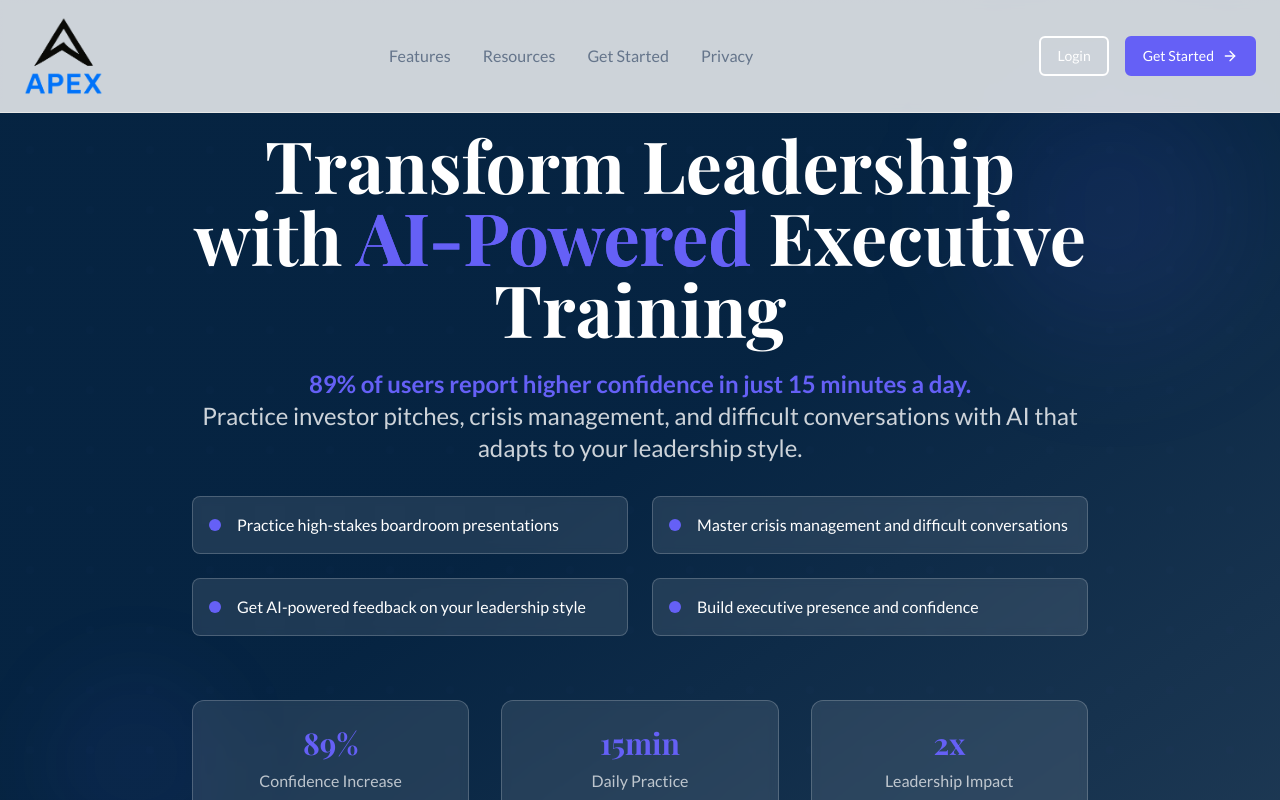
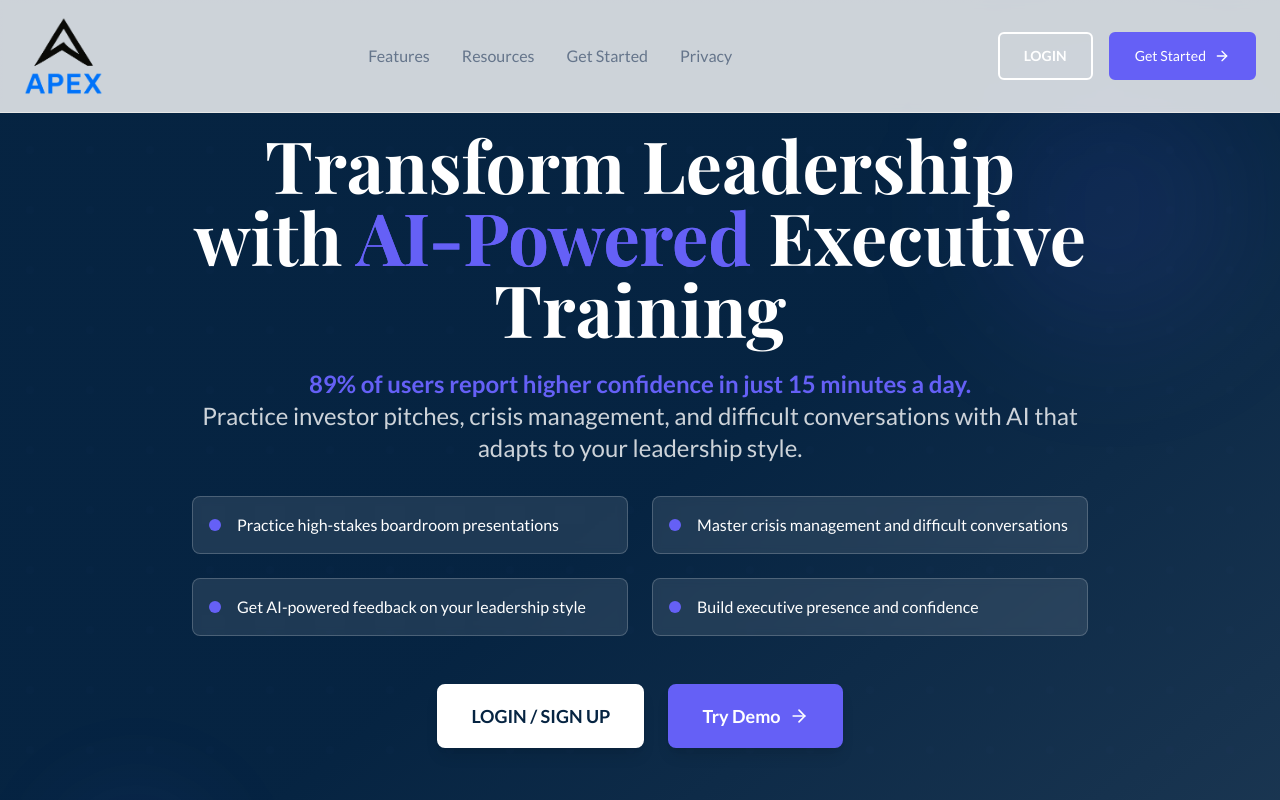
Before and after one commit to lumpkan4070/exec-edge-suite, a React (Vite) app: page / in a window 1280 px wide. Shown: the top 800 px of the page. Built offline with nearby package versions, Linux system fonts and the light colour scheme.

Commit message:
Add login button to home page

```diff
--- a/src/pages/Landing.tsx
+++ b/src/pages/Landing.tsx
@@ -91,23 +91,25 @@ export default function Landing({ onGetStarted, onSelectPlan }: LandingProps) {
               {user ? (
                 <button
                   onClick={() => window.location.href = '/dashboard'}
-                  className="px-4 py-2 text-sm font-medium text-slate-900 bg-white border-2 border-white rounded-md hover:bg-slate-100 transition-colors focus:outline-none focus:ring-2 focus:ring-primary focus:ring-offset-2"
+                  className="px-6 py-3 text-sm font-medium text-slate-900 bg-white border-2 border-white rounded-md hover:bg-slate-100 transition-colors focus:outline-none focus:ring-2 focus:ring-primary focus:ring-offset-2"
                   aria-label="Go to dashboard"
                 >
                   Dashboard
                 </button>
               ) : (
-                <button
-                  onClick={() => window.location.href = '/auth'}
-                  className="px-4 py-2 text-sm font-medium text-white bg-transparent border-2 border-white rounded-md hover:bg-white hover:text-slate-900 transition-colors focus:outline-none focus:ring-2 focus:ring-primary focus:ring-offset-2"
-                  aria-label="Sign in to your account"
-                >
-                  Login
-                </button>
+                <>
+                  <button
+                    onClick={() => window.location.href = '/auth'}
+                    className="px-6 py-3 text-sm font-bold text-white bg-transparent border-2 border-white rounded-md hover:bg-white hover:text-slate-900 transition-colors focus:outline-none focus:ring-2 focus:ring-primary focus:ring-offset-2"
+                    aria-label="Sign in to your account"
+                  >
+                    LOGIN
+                  </button>
+                </>
               )}
               <button
                 onClick={handleGetStarted}
-                className="px-4 py-2 text-sm font-medium text-white bg-vivid-indigo border-2 border-vivid-indigo rounded-md hover:bg-transparent hover:text-vivid-indigo transition-colors flex items-center focus:outline-none focus:ring-2 focus:ring-primary focus:ring-offset-2"
+                className="px-6 py-3 text-sm font-medium text-white bg-vivid-indigo border-2 border-vivid-indigo rounded-md hover:bg-transparent hover:text-vivid-indigo transition-colors flex items-center focus:outline-none focus:ring-2 focus:ring-primary focus:ring-offset-2"
                 aria-label="Get started with APEX Executive"
               >
                 <span className="hidden sm:inline">Get Started</span>
@@ -157,6 +159,27 @@ export default function Landing({ onGetStarted, onSelectPlan }: LandingProps) {
                 <span className="text-white font-lato">Build executive presence and confidence</span>
               </div>
             </div>
+
+            {/* CTA Buttons */}
+            {!user && (
+              <div className="flex flex-col sm:flex-row items-center justify-center space-y-4 sm:space-y-0 sm:space-x-6 mt-12">
+                <button
+                  onClick={() => window.location.href = '/auth'}
+                  className="w-full sm:w-auto px-8 py-4 text-lg font-bold text-midnight-blue bg-white border-2 border-white rounded-lg hover:bg-slate-100 transition-colors focus:outline-none focus:ring-2 focus:ring-primary focus:ring-offset-2 shadow-lg"
+                  aria-label="Sign in to your account"
+                >
+                  LOGIN / SIGN UP
+                </button>
+                <button
+                  onClick={handleGetStarted}
+                  className="w-full sm:w-auto px-8 py-4 text-lg font-bold text-white bg-vivid-indigo border-2 border-vivid-indigo rounded-lg hover:bg-transparent hover:text-vivid-indigo transition-colors flex items-center justify-center focus:outline-none focus:ring-2 focus:ring-primary focus:ring-offset-2 shadow-lg"
+                  aria-label="Get started with APEX Executive"
+                >
+                  Try Demo
+                  <ArrowRight className="w-5 h-5 ml-2" aria-hidden="true" />
+                </button>
+              </div>
+            )}
           </div>
 
           {/* Hero Stats */}
```
